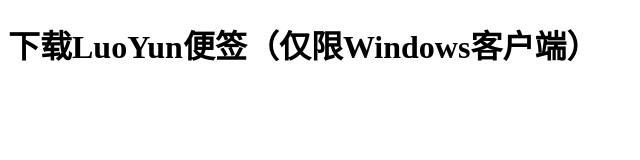
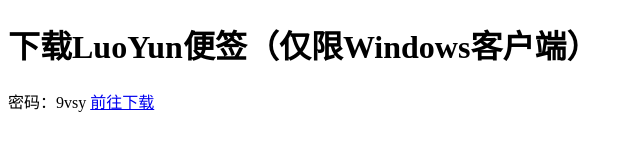
Before and after one commit to LuoYunOfficial/LuoYunNotes, a plain HTML site: page index.html in a window 1280 px wide. Shown: the whole page, without its empty margins (0-640 px from the left). Drawn offline with Linux system fonts and the light colour scheme.

Commit message:
Update index.html

```diff
--- a/index.html
+++ b/index.html
@@ -14,6 +14,7 @@
 </head>
 <body>
 <h1>下载LuoYun便签（仅限Windows客户端）</h1>
-<a href="https://luoyunofficial.github.io/LuoYunNotes/download"></a>
+<text>密码：9vsy</text>
+<a href="https://luoyunofficial.github.io/LuoYunNotes/download">前往下载</a>
 </body>
 </html>
```
